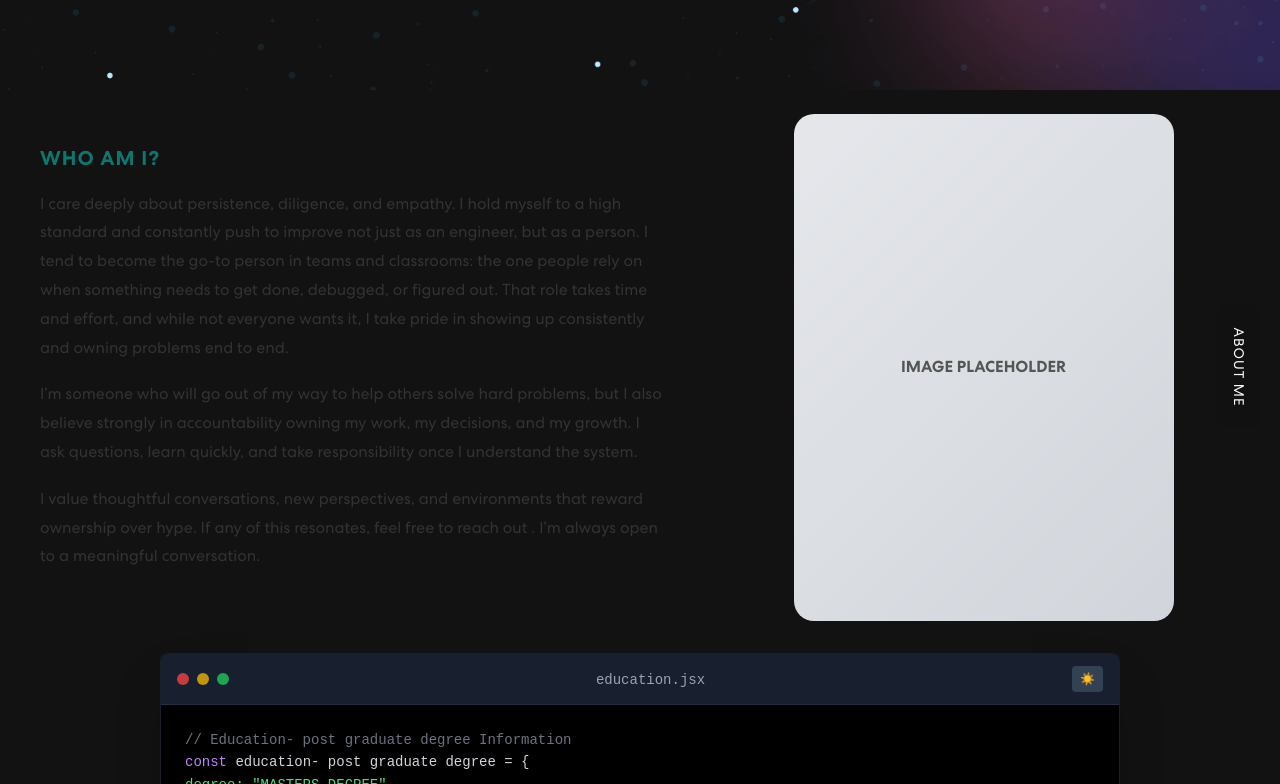
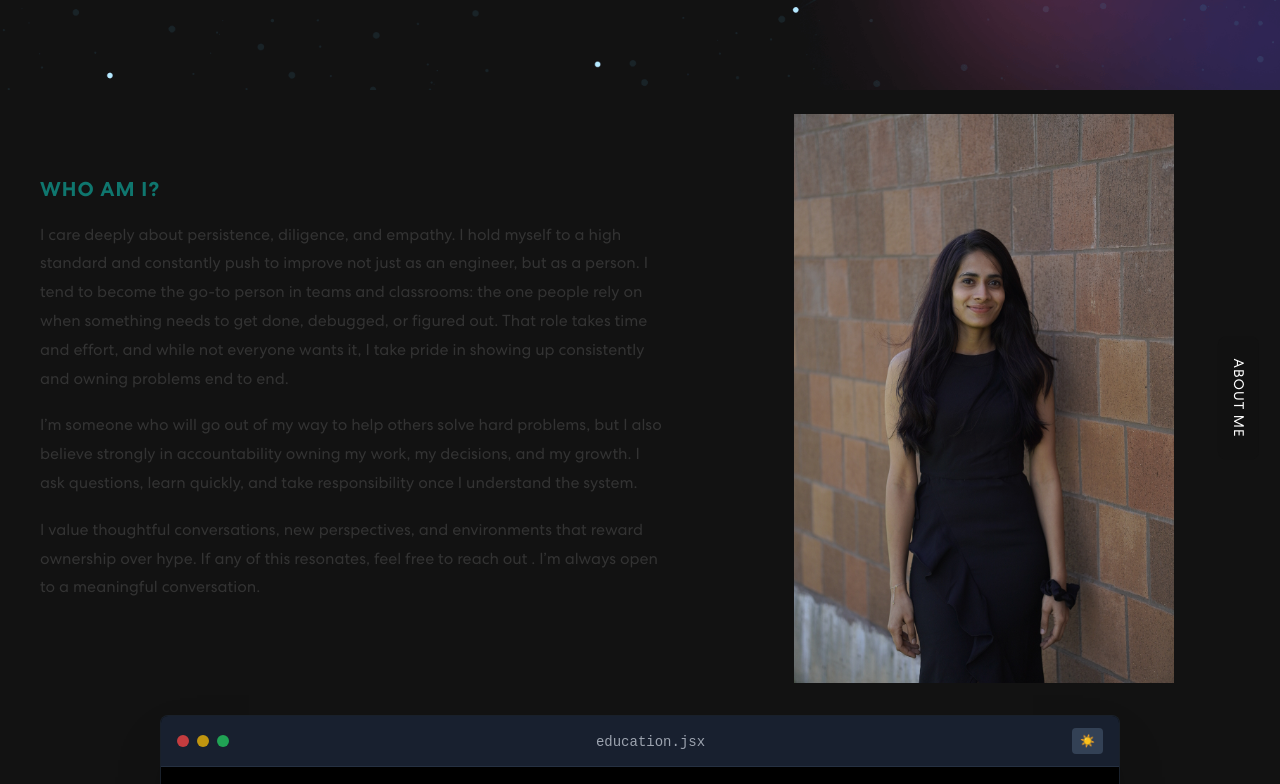
Before and after one commit to sadhana1058/portfolio, a React (Vite) app: page / in a window 1280 px wide. Shown: the part 676-1460 px from the top of the page. Built offline with nearby package versions, Linux system fonts and the light colour scheme.

Commit message:
added image

```diff
--- a/src/components/About.tsx
+++ b/src/components/About.tsx
@@ -36,7 +36,11 @@ I value thoughtful conversations, new perspectives, and environments that reward
         {/* RIGHT IMAGE */}
         <div className="about-image-wrapper">
           <div className="about-image-placeholder">
-            <span>IMAGE PLACEHOLDER</span>
+          <img
+    src='src/assets/img/aboutmeimg.jpg'
+    alt="Sadhana Saravanan"
+    className="about-image"
+  />
           </div>
 
           <div className="about-vertical-tag">
--- a/src/components/Projects.tsx
+++ b/src/components/Projects.tsx
@@ -30,6 +30,9 @@ export const Projects = () => {
       description: "Design & Development",
       imgUrl: projImg3,
     },
+
+  ];
+  const prjtab2=[
     {
       title: "Business Startup",
       description: "Design & Development",
@@ -94,14 +97,16 @@ export const Projects = () => {
                   </Tab.Pane>
 
                   <Tab.Pane eventKey="second">
-                    <p>
-                      Lorem ipsum dolor sit amet consectetur adipisicing elit...
-                    </p>
+                  <Row>
+                      {prjtab2.map((prjtab2, index) => (
+                        <ProjectCard key={index} {...prjtab2} />
+                      ))}
+                    </Row>
                   </Tab.Pane>
 
                   <Tab.Pane eventKey="third">
                     <p>
-                      Lorem ipsum dolor sit amet consectetur adipisicing elit...
+                      New Ones Coming soon..
                     </p>
                   </Tab.Pane>
                 </Tab.Content>
```
Also changed, not shown: src/assets/img/aboutmeimg.jpg (added).
